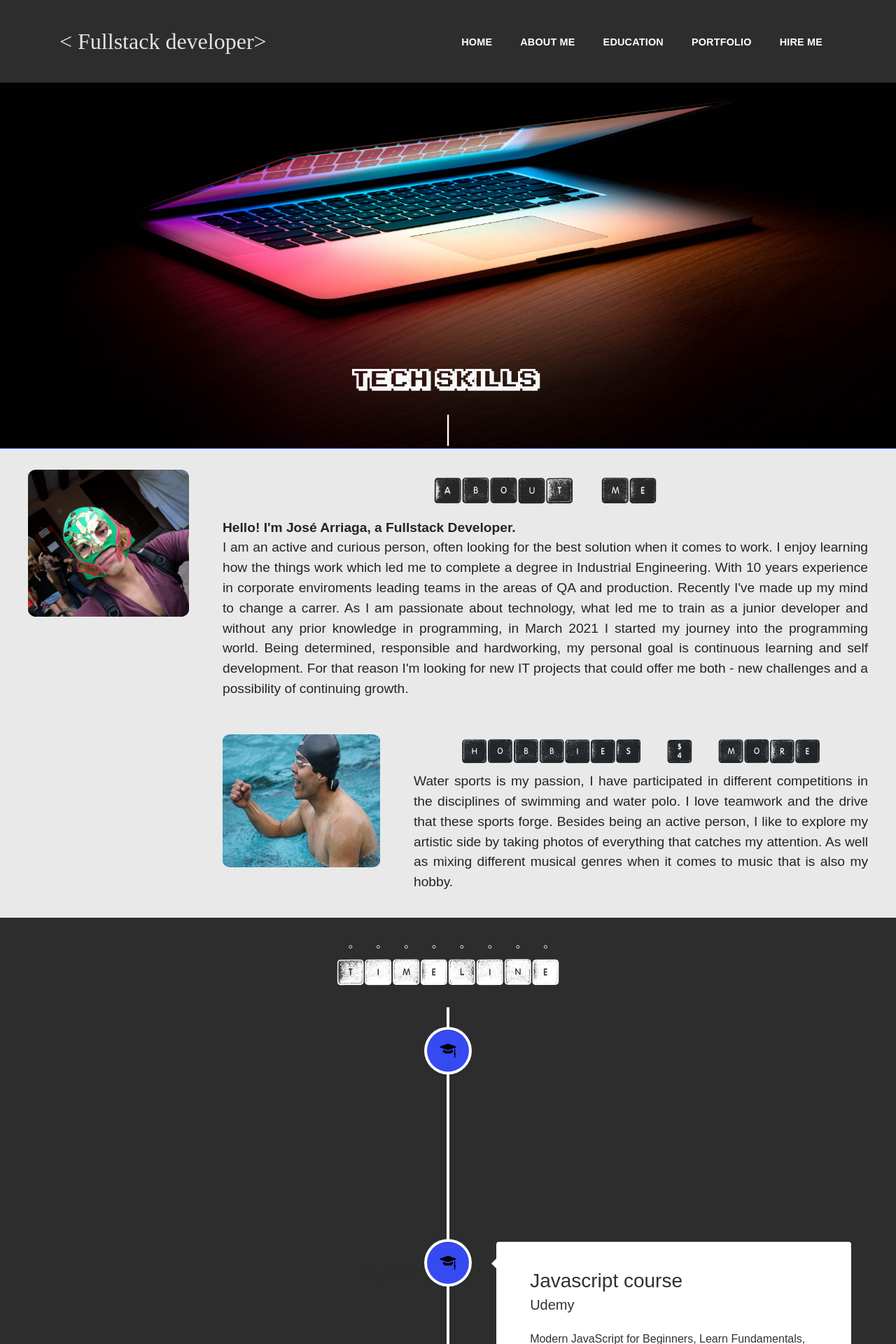
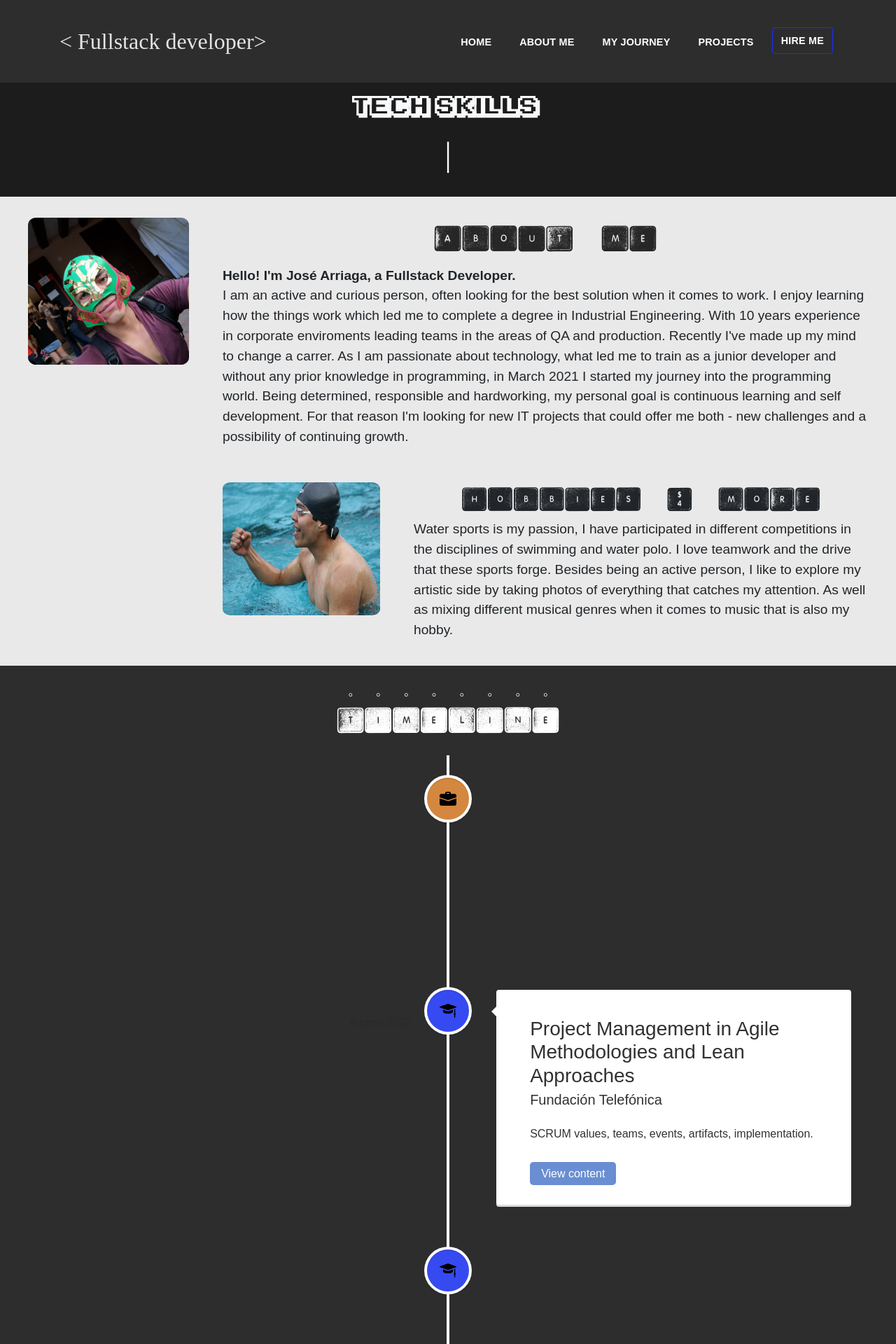
Before and after one commit to Jose-cod7/portfolio, a React (Create React App) app: page / in a window 1280 px wide. Shown: the top 1920 px of the page at 70% size. Built offline with nearby package versions, Linux system fonts and the light colour scheme; a web font is replaced by a local one.

Commit message:
Projects content

```diff
--- a/src/App.css
+++ b/src/App.css
@@ -82,13 +82,50 @@ nav .nav-link {
 }
 
 .navbar-nav > li > a:hover {
-  border-top: solid var(--primary-blue);
-  border-radius: 3px;
+  border-top: 1.5px solid var(--primary-blue);
+  border-radius: 1px;
   width: fit-content;
 }
 
 .navbar-toggler-icon:focus {
   border-top: 0.1875rem solid whitesmoke;
+}
+
+/* .btn-primary {
+  background-color: #182fff;
+  border: 0px;
+  font-size: 0.9rem;
+  font-weight: bold;
+  border-radius: 7px;
+  padding: 0rem !important;
+  margin-right: 10px;
+  margin-left: 10px;
+} */
+
+.btn-outline-primary {
+  border-color: #182fff;
+  padding: 6px 8px;
+  margin-right: 5px;
+  margin-left: 6px;
+}
+
+.btn-outline-primary:hover {
+  background-color: #182fff;
+  border-color: #182fff;
+}
+
+button .nav-link-button {
+  font-size: 0.9rem;
+  font-weight: bold;
+  letter-spacing: 0.2px;
+
+  padding: 10px 4px;
+  text-decoration: none;
+}
+
+button .nav-link-button:hover {
+  color: #fff;
+  border-color: #182fff;
 }
 
 .hireme {
@@ -110,18 +147,18 @@ nav .nav-link {
 .p-hireme {
   padding: 5px 30px;
   font-size: calc(0.8rem + 0.5vw);
-  text-align: justify;
+  /* text-align: ; */
 }
 
 /****** Header *******/
 
 .header-wraper {
   position: relative;
-  /* background: url(/home/pepe/my-portfolio/src/images/bgfullstack.jpg);*/
-  background: url(./images/bgfullstack.jpg);
+  /* background: url(./images/bgfullstack.jpg); */
   background-size: 100% 100%;
   background-position: center;
-  height: 80vh;
+  background-color: rgb(29, 28, 28);
+  height: 35vh; /*previous value 80vh*/
   width: 100%;
 }
 
@@ -136,7 +173,7 @@ nav .nav-link {
   justify-content: center;
   align-items: center;
   text-align: center;
-  padding-bottom: px;
+  padding-bottom: 30px; /*previous value 0*/
   z-index: 1;
 }
 
@@ -180,18 +217,18 @@ nav .nav-link {
 
 /****** PArticles js *******/
 
-.tsparticles-canvas-el {
+/* .tsparticles-canvas-el {
   position: absolute;
   height: 80vh;
   width: 100vw;
   z-index: 1;
-}
+} */
 
 /****** About me  *******/
 
 .about-me {
   background-color: rgb(233, 233, 233);
-  border-top: 0.1rem solid var(--primary-blue);
+  border-top: 0.1rem solid; /*var(--primary-blue);*/
   padding: 20px 40px 20px 40px;
   /* height: 30rem; */
   width: 100%;
@@ -530,6 +567,11 @@ a {
   width: -webkit-fill-available;
 }
 
+.mail,
+.mobil {
+  text-decoration: none !important;
+}
+
 .contact-info {
   text-align: center;
   align-items: center;
@@ -612,6 +654,8 @@ a {
 
   º fix the width of p tag in the mobile version, 65% in normal screen, make a querie max-width 400px????
 
+  ª add a padding r/l in about me section? in mobile version
+
 
 
   */
--- a/src/MainInfo.js
+++ b/src/MainInfo.js
@@ -10,7 +10,9 @@ import NavBar from "./components/NavBar.js";
 export const MainInfo = () => {
   return (
     <div>
-      <NavBar />
+      <div className="clear">
+        <NavBar />
+      </div>
       <Header />
       <AboutMe path="/aboutme" />
       <Timeline />
--- a/src/components/AboutMe.js
+++ b/src/components/AboutMe.js
@@ -21,7 +21,7 @@ const AboutMe = () => {
               <h3 id="ABOUT_ME" className="aboutme-title">
                 ABOUT ME
               </h3>
-              <p className="p-me" style={{ textAlign: "justify" }}>
+              <p className="p-me">
                 <strong>Hello! I'm José Arriaga, a Fullstack Developer.</strong>
                 <br></br>I am an active and curious person, often looking for
                 the best solution when it comes to work. I enjoy learning how
@@ -58,7 +58,7 @@ const AboutMe = () => {
                   >
                     HOBBIES 4 MORE
                   </h5>
-                  <p className="p-me" style={{ textAlign: "justify" }}>
+                  <p className="p-me">
                     Water sports is my passion, I have participated in different
                     competitions in the disciplines of swimming and water polo.
                     I love teamwork and the drive that these sports forge.
@@ -78,3 +78,78 @@ const AboutMe = () => {
 };
 
 export default AboutMe;
+
+/* <Media className="media-comp">
+<Media.Body className="media-body">
+  <h3 id="ABOUT_ME" className="aboutme-title">
+    ABOUT ME
+  </h3>
+  <>
+    <div>
+      {" "}
+      <img
+        width={230}
+        height={210}
+        className=" image-me "
+        src={BlueDemon}
+        alt="Generic placeholder"
+      />
+    </div>
+    <p className="p-me">
+      <strong>
+        Hello! I'm José Arriaga, a Fullstack Developer.
+      </strong>
+      <br></br>I am an active and curious person, often looking for
+      the best solution when it comes to work. I enjoy learning how
+      the things work which led me to complete a degree in
+      Industrial Engineering. With 10 years experience in corporate
+      enviroments leading teams in the areas of QA and production.
+      Recently I've made up my mind to change a carrer. As I am
+      passionate about technology, what led me to train as a junior
+      developer and without any prior knowledge in programming, in
+      March 2021 I started my journey into the programming world.
+      Being determined, responsible and hardworking, my personal
+      goal is continuous learning and self development. For that
+      reason I'm looking for new IT projects that could offer me
+      both - new challenges and a possibility of continuing growth.
+    </p>
+  </>
+  <br />
+  <Media className="media-comp">
+    <Media.Body className="media-body2">
+      <h5
+        className="more"
+        style={{
+          paddingTop: "0.7rem",
+          textAlign: "center",
+          fontFamily: "keys",
+          fontSize: "2.3rem",
+        }}
+      >
+        HOBBIES 4 MORE
+      </h5>
+      <>
+        <div>
+          {" "}
+          <img
+            width={225}
+            height={190}
+            className="image-me second "
+            src={win}
+            alt="Generic placeholder"
+          />
+        </div>
+      </>
+      <p className="p-me">
+        Water sports is my passion, I have participated in different
+        competitions in the disciplines of swimming and water polo.
+        I love teamwork and the drive that these sports forge.
+        Besides being an active person, I like to explore my
+        artistic side by taking photos of everything that catches my
+        attention. As well as mixing different musical genres when
+        it comes to music that is also my hobby.
+      </p>
+    </Media.Body>
+  </Media>
+</Media.Body>
+</Media> */
--- a/src/components/DataProjects.js
+++ b/src/components/DataProjects.js
@@ -2,7 +2,7 @@ let projectsInfo = [
   {
     id: 1,
     img: "images/card1.jpg",
-    title: "Card 1",
+    title: "COMING SOON!",
     projectName: "Occycling",
     tools:
       "React | Javascript | ReactBoostrap | Express | Node.Js | Postman | PostgreSql | HTML5 | CSS3 | JWT",
@@ -12,20 +12,18 @@ let projectsInfo = [
   {
     id: 2,
     img: "images/citycode.jpg",
-    title: "Card 2",
-    projectName: "Coding work",
-    tools: "Vue.Js | Javascript | Boostrap | MongoDB | mySQL | HTML5 | C#",
-    description:
-      "Code coding, mouse, keyboard screen in the room, coffe in the morning, play games with the mates, lear a lot, work from home and a lot of holidays in the beach, swimming in the sea under the sun.",
+    title: "COMING SOON!",
+    projectName: "",
+    tools: "",
+    description: "",
   },
   {
     id: 3,
     img: "images/card3.jpg",
-    title: "Card 3",
-    projectName: "Swimming",
-    tools: "React | Python | SQL | HTML5 | .NET ",
-    description:
-      "Swim, swimming, crawl, breaststroke, buterfly, backstroke, googles, swim suit, dive, swimming pool, medalls .",
+    title: "COMING SOON!",
+    projectName: "",
+    tools: " ",
+    description: "",
   },
 ];
 
--- a/src/components/DataTimeline.js
+++ b/src/components/DataTimeline.js
@@ -1,12 +1,21 @@
 let timelineData = [
   {
-    id: 1,
-    title: "Fullstack developer",
-    location: "MigracodeBarcelona",
-    description: "Bootcamp fullstack",
+    id: 4,
+    title: "Junior Developer",
+    location: "Nozama, VirtuaBroker",
+    description: "Web development, DB, MVC, UI/UX",
     buttonText: "View site",
-    site: "https://migracode.openculturalcenter.org/",
-    date: "March 2020- Oct 2020",
+    date: "May 2021 - present",
+    icon: "work",
+  },
+  {
+    id: 3,
+    title: " Project Management in Agile Methodologies and Lean Approaches",
+    location: "Fundación Telefónica",
+    description: "SCRUM values, teams, events, artifacts, implementation.",
+    buttonText: "View content",
+    site: "https://conectaempleo-formacion.fundaciontelefonica.com/web/ec-gestion-de-proyectos-con-metodologias-agiles-y-enfoques-lean-mineduc-ed-1",
+    date: "August 2020",
     icon: "school",
   },
   {
@@ -21,23 +30,14 @@ let timelineData = [
     icon: "school",
   },
   {
-    id: 3,
-    title: " Project Management in Agile Methodologies and Lean Approaches",
-    location: "Fundación Telefónica",
-    description: "SCRUM values, teams, events, artifacts, implementation.",
-    buttonText: "View content",
-    site: "https://conectaempleo-formacion.fundaciontelefonica.com/web/ec-gestion-de-proyectos-con-metodologias-agiles-y-enfoques-lean-mineduc-ed-1",
-    date: "August 2020",
+    id: 1,
+    title: "Fullstack developer",
+    location: "MigracodeBarcelona",
+    description: "Bootcamp fullstack",
+    buttonText: "View site",
+    site: "https://migracode.openculturalcenter.org/",
+    date: "March 2020- Oct 2020",
     icon: "school",
-  },
-  {
-    id: 4,
-    title: "Junior Developer",
-    location: "Nozama, VirtuaBroker",
-    description: "Web development, DB, MVC, UI/UX",
-    buttonText: "View site",
-    date: "May 2021 - present",
-    icon: "work",
   },
 ];
 
--- a/src/components/Footer.js
+++ b/src/components/Footer.js
@@ -9,9 +9,17 @@ export const Footer = () => {
     <div className="Footer">
       <Container fluid>
         <Row className="contact-info">
-          <Col className="column-footer"> Movil: +34 622 383 091</Col>
           <Col className="column-footer">
-            <a href="mailto:josegarriaga7@gmail.com" target="blank">
+            <a className="mobil" href="tel:+34 622 383 091">
+              Mobil: +34 622 383 091
+            </a>
+          </Col>
+          <Col className="column-footer">
+            <a
+              className="mail"
+              href="mailto:josegarriaga7@gmail.com"
+              target="blank"
+            >
               josegarriaga7@gmail.com
             </a>
           </Col>
--- a/src/components/NavBar.js
+++ b/src/components/NavBar.js
@@ -34,18 +34,20 @@ const NavBar = () => {
             </li>
             <li className="nav-item">
               <a className="nav-link" href="#TIME_LINE">
-                EDUCATION
+                MY JOURNEY
               </a>
             </li>
             <li className="nav-item">
               <a className="nav-link" href="#PORTFOLIO">
-                PORTFOLIO
+                PROJECTS
               </a>
             </li>
             <li className="nav-item">
-              <Link className="nav-link" to="/hireme">
-                HIRE ME
-              </Link>
+              <button className="btn btn-outline-primary" type="button">
+                <Link className="nav-link-button" to="/hireme">
+                  HIRE ME
+                </Link>
+              </button>
             </li>
           </ul>
         </div>
--- a/src/components/NavBarHIreme.js
+++ b/src/components/NavBarHIreme.js
@@ -29,11 +29,11 @@ const NavBarHireme = () => {
               </Link>
             </li>
 
-            <li className="nav-item">
+            {/* <li className="nav-item">
               <Link className="nav-link" to="/hireme">
                 HIRE ME
               </Link>
-            </li>
+            </li> */}
           </ul>
         </div>
       </div>
```
